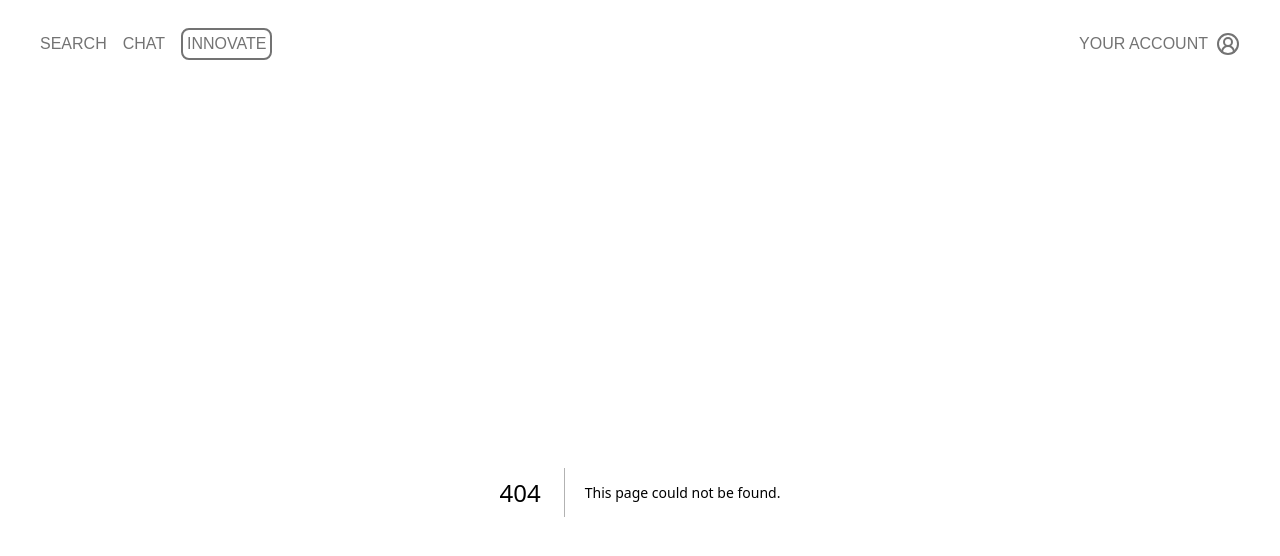
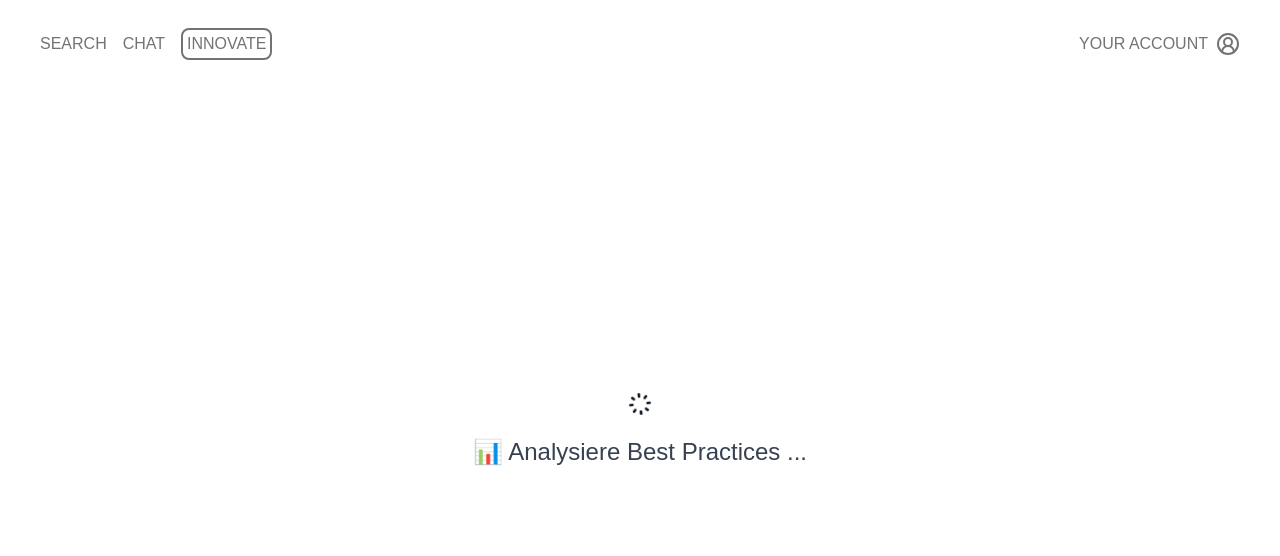
Before and after one commit to 1cedsoda/starthackathon2025, a Next.js app: page /innovate in a window 1280 px wide. Before the commit this address had no page. Shown: the top 556 px of the page. Built offline with nearby package versions, Linux system fonts and the light colour scheme.

Commit message:
spinner + loading

```diff
--- /dev/null
+++ b/app/innovate/layout.tsx
@@ -0,0 +1,7 @@
+export default function Layout({ children }) {
+    return (
+      <div className="">
+        {children}
+      </div>
+    );
+  }
--- /dev/null
+++ b/app/innovate/page.tsx
@@ -0,0 +1,61 @@
+"use client";
+
+import { useEffect, useState } from "react";
+import Spinner from "@/components/Spinner";
+
+const states = [
+  "🔎 Durchsuche SharePoint ...",
+  "🌐 Durchsuche das Web ...",
+  "📊 Analysiere Best Practices ...",
+];
+
+export default function Innovate() {
+  const [currentIndex, setCurrentIndex] = useState(0);
+  const [loadingComplete, setLoadingComplete] = useState(false);
+
+  // State-Wechsel für die Animation
+  useEffect(() => {
+    const interval = setInterval(() => {
+      setCurrentIndex((prevIndex) => {
+        if (prevIndex + 1 < states.length) {
+          return prevIndex + 1;
+        } else {
+          // Ladeprozess beenden, wenn alle States durchlaufen sind
+          setLoadingComplete(true);
+          clearInterval(interval);
+          return prevIndex;
+        }
+      });
+    }, 2000); // Wechsel alle 2 Sekunden
+
+    return () => clearInterval(interval);
+  }, []);
+
+  return (
+    <div
+      className="flex w-full items-center justify-center"
+      style={{ height: "calc(100vh - 8rem)" }} // 4rem entspricht z.B. der Navbar-Höhe
+    >
+      {!loadingComplete ? (
+        // Lade-Animation
+        <div className="flex flex-col items-center gap-4">
+          <Spinner />
+          <div className="text-2xl font-medium text-gray-700 dark:text-gray-200 animate-fade-in">
+            {states[currentIndex]}
+          </div>
+        </div>
+      ) : (
+        // Card nach Abschluss des Ladeprozesses
+        <div className="max-w-md rounded-lg border bg-white p-6 shadow-md dark:bg-gray-800">
+          <h2 className="mb-2 text-xl font-bold text-gray-800 dark:text-gray-100">
+            🎉 Ladeprozess abgeschlossen!
+          </h2>
+          <p className="text-gray-600 dark:text-gray-300">
+            Die Informationen wurden erfolgreich durchsucht und analysiert.
+            Du kannst jetzt mit den Ergebnissen weiterarbeiten.
+          </p>
+        </div>
+      )}
+    </div>
+  );
+}
--- /dev/null
+++ b/components/Spinner.tsx
@@ -0,0 +1,45 @@
+export default function Spinner() {
+    return (
+      <div className="flex items-center justify-center">
+        <svg
+          className="h-8 w-8 animate-spin text-gray-900 dark:text-gray-50"
+          viewBox="0 0 24 24"
+          fill="none"
+          xmlns="http://www.w3.org/2000/svg"
+        >
+          <path d="M12 4.75V6.25" stroke="currentColor" strokeWidth="2" strokeLinecap="round" strokeLinejoin="round" />
+          <path
+            d="M17.1475 6.8525L16.0625 7.9375"
+            stroke="currentColor"
+            strokeWidth="2"
+            strokeLinecap="round"
+            strokeLinejoin="round"
+          />
+          <path d="M19.25 12H17.75" stroke="currentColor" strokeWidth="2" strokeLinecap="round" strokeLinejoin="round" />
+          <path
+            d="M17.1475 17.1475L16.0625 16.0625"
+            stroke="currentColor"
+            strokeWidth="2"
+            strokeLinecap="round"
+            strokeLinejoin="round"
+          />
+          <path d="M12 17.75V19.25" stroke="currentColor" strokeWidth="2" strokeLinecap="round" strokeLinejoin="round" />
+          <path
+            d="M6.8525 17.1475L7.9375 16.0625"
+            stroke="currentColor"
+            strokeWidth="2"
+            strokeLinecap="round"
+            strokeLinejoin="round"
+          />
+          <path d="M4.75 12H6.25" stroke="currentColor" strokeWidth="2" strokeLinecap="round" strokeLinejoin="round" />
+          <path
+            d="M6.8525 6.8525L7.9375 7.9375"
+            stroke="currentColor"
+            strokeWidth="2"
+            strokeLinecap="round"
+            strokeLinejoin="round"
+          />
+        </svg>
+      </div>
+    )
+  }
```
